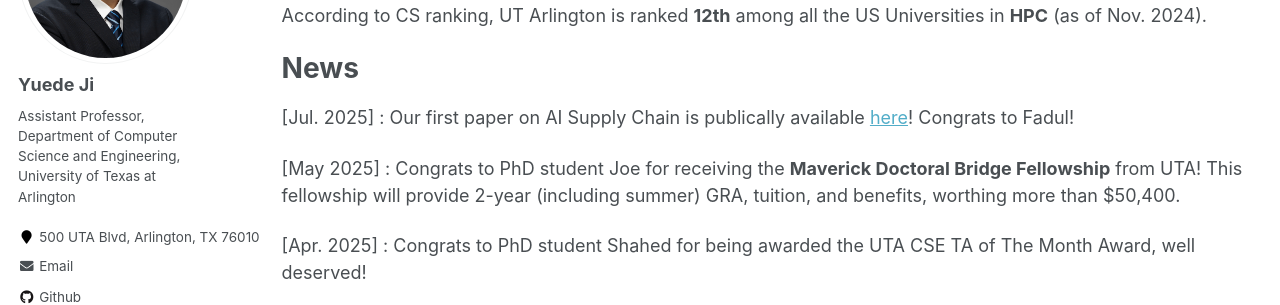
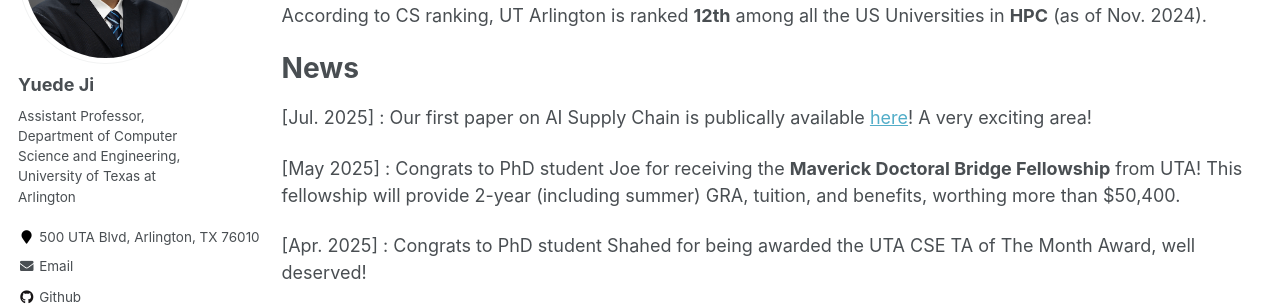
Before and after one commit to yuede/yuede.github.io, a Jekyll site: the page built from _pages/about.md, in a window 1280 px wide and 900 px high, scrolled down 509 px. Shown: the part 153-458 px from the top of the window. Built offline with Jekyll 4.4.1, drawn with Linux system fonts in a browser that asks for light colours.

Commit message:
update HuggingGraph

```diff
--- a/_pages/about.md
+++ b/_pages/about.md
@@ -26,7 +26,7 @@
 
 News
 ======
-[Jul. 2025] : Our first paper on AI Supply Chain is publically available [here](https://arxiv.org/pdf/2507.14240)! Congrats to Fadul!
+[Jul. 2025] : Our first paper on AI Supply Chain is publically available [here](https://arxiv.org/pdf/2507.14240)! A very exciting area!
 
 [May 2025] : Congrats to PhD student Joe for receiving the <strong>Maverick Doctoral Bridge Fellowship</strong> from UTA! This fellowship will provide 2-year (including summer) GRA, tuition, and benefits, worthing more than $50,400.
 
```
